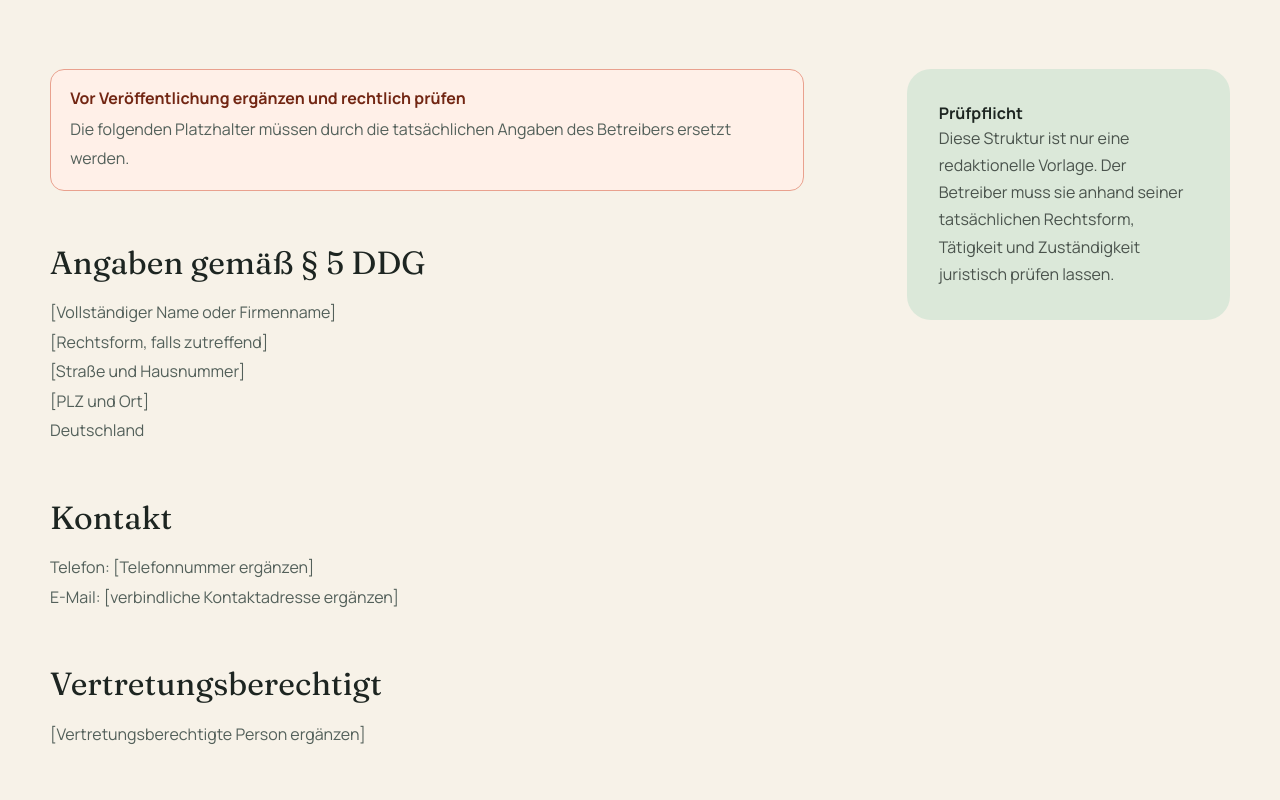
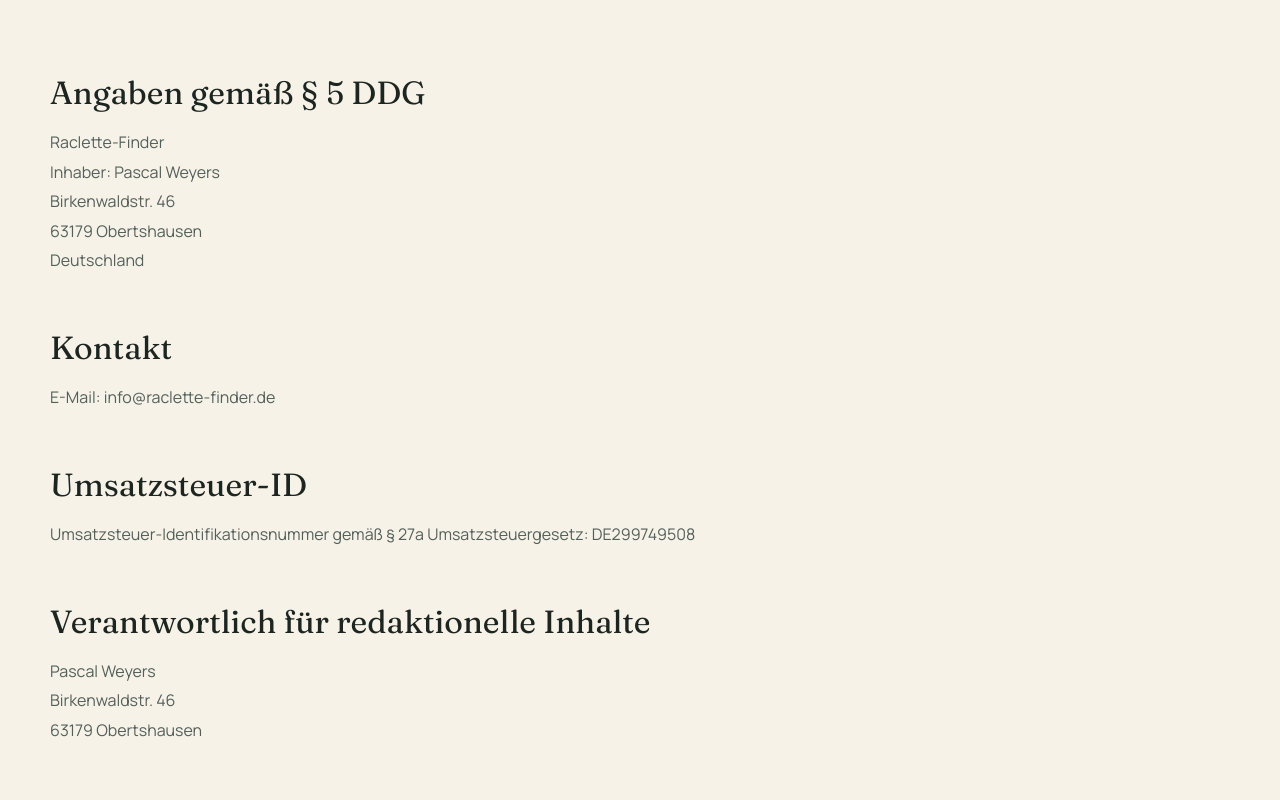
Before and after one commit to FunkeyMedia/raclette-finder-de, a Next.js app: page /impressum in a window 1280 px wide. Shown: the part 500-1300 px from the top of the page. Built offline with nearby package versions, Linux system fonts and the light colour scheme.

Commit message:
fix: replace imprint placeholders with operator details

```diff
--- a/src/app/impressum/page.tsx
+++ b/src/app/impressum/page.tsx
@@ -1,4 +1,24 @@
 import type { Metadata } from "next";
 import { StaticPage } from "@/components/static-page";
-export const metadata: Metadata = { title: "Impressum", robots: { index: false, follow: true } };
-export default function ImprintPage() { return <StaticPage eyebrow="Rechtliches" title="Impressum" intro="Vorlage mit deutlich markierten Betreiberangaben. Keine individuelle Rechtsberatung."><article><div className="legal-alert"><strong>Vor Veröffentlichung ergänzen und rechtlich prüfen</strong><p>Die folgenden Platzhalter müssen durch die tatsächlichen Angaben des Betreibers ersetzt werden.</p></div><h2>Angaben gemäß § 5 DDG</h2><p>[Vollständiger Name oder Firmenname]<br />[Rechtsform, falls zutreffend]<br />[Straße und Hausnummer]<br />[PLZ und Ort]<br />Deutschland</p><h2>Kontakt</h2><p>Telefon: [Telefonnummer ergänzen]<br />E-Mail: [verbindliche Kontaktadresse ergänzen]</p><h2>Vertretungsberechtigt</h2><p>[Vertretungsberechtigte Person ergänzen]</p><h2>Register und Umsatzsteuer</h2><p>[Registergericht und Registernummer, falls zutreffend]<br />[Umsatzsteuer-ID, falls vorhanden]</p><h2>Redaktionell verantwortlich</h2><p>[Name und Anschrift gemäß § 18 Abs. 2 MStV ergänzen, falls erforderlich]</p><h2>Verbraucherstreitbeilegung</h2><p>[Individuell prüfen und zutreffende Erklärung ergänzen.]</p></article><aside><div className="prose-card soft"><strong>Prüfpflicht</strong><p>Diese Struktur ist nur eine redaktionelle Vorlage. Der Betreiber muss sie anhand seiner tatsächlichen Rechtsform, Tätigkeit und Zuständigkeit juristisch prüfen lassen.</p></div></aside></StaticPage>; }
+
+export const metadata: Metadata = {
+  title: "Impressum",
+  robots: { index: false, follow: true },
+};
+
+export default function ImprintPage() {
+  return (
+    <StaticPage eyebrow="Rechtliches" title="Impressum" intro="Anbieterkennzeichnung und Kontakt für Raclette-Finder.">
+      <article>
+        <h2>Angaben gemäß § 5 DDG</h2>
+        <p>Raclette-Finder<br />Inhaber: Pascal Weyers<br />Birkenwaldstr. 46<br />63179 Obertshausen<br />Deutschland</p>
+        <h2>Kontakt</h2>
+        <p>E-Mail: <a href="mailto:info@raclette-finder.de">info@raclette-finder.de</a></p>
+        <h2>Umsatzsteuer-ID</h2>
+        <p>Umsatzsteuer-Identifikationsnummer gemäß § 27a Umsatzsteuergesetz: DE299749508</p>
+        <h2>Verantwortlich für redaktionelle Inhalte</h2>
+        <p>Pascal Weyers<br />Birkenwaldstr. 46<br />63179 Obertshausen</p>
+      </article>
+    </StaticPage>
+  );
+}
```
